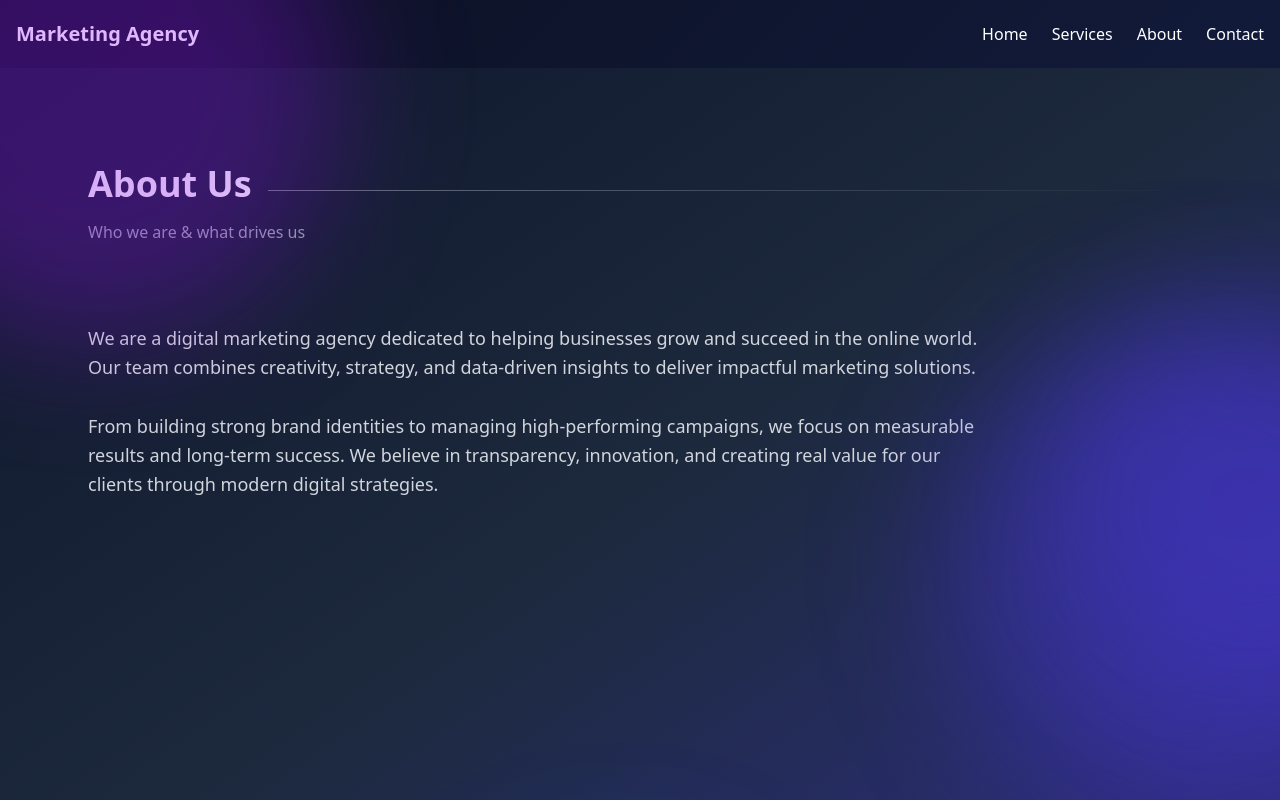
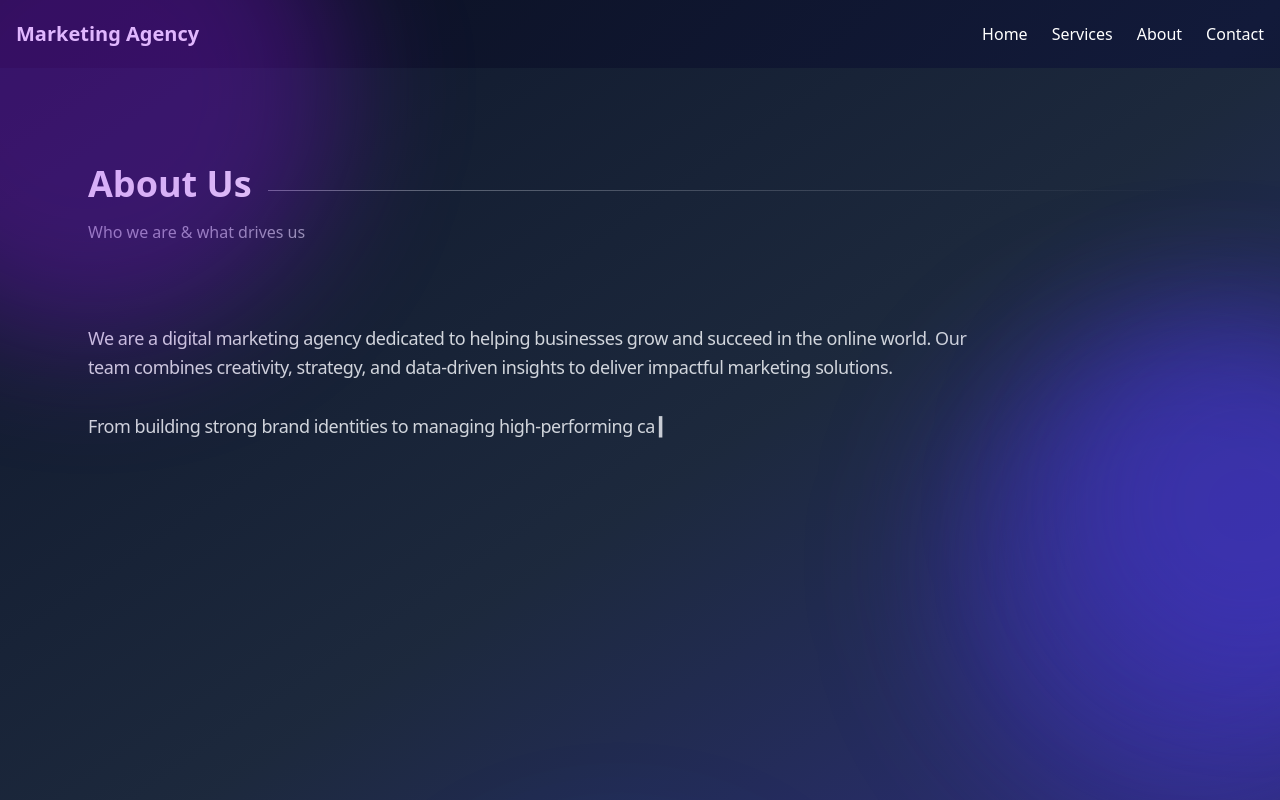
Before and after one commit to Lahcen-Ouhassou/Marketing-Agency-LandingPage, a React (Vite) app: page /about in a window 1280 px wide. Shown: the top 800 px of the page. Built offline with nearby package versions, Linux system fonts and the light colour scheme.

Commit message:
UpdAboutPage

```diff
--- a/src/pages/About.jsx
+++ b/src/pages/About.jsx
@@ -1,3 +1,5 @@
+import TextType from "@/components/TextType";
+
 function About() {
   return (
     <section className="py-24 bg-gradient-to-br from-slate-900 via-slate-800 to-indigo-900 text-gray-100 h-217">
@@ -14,20 +16,20 @@ function About() {
 
         {/* ===== CONTENT ===== */}
         <div className="max-w-4xl">
+         <TextType
+  text={`We are a digital marketing agency dedicated to helping businesses grow and succeed in the online world. Our team combines creativity, strategy, and data-driven insights to deliver impactful marketing solutions.
 
-          <p className="text-lg leading-relaxed text-gray-300">
+From building strong brand identities to managing high-performing campaigns, we focus on measurable results and long-term success. We believe in transparency, innovation, and creating real value for our clients through modern digital strategies.`}
+    typingSpeed={20}
+  pauseDuration={1000}
+  deletingSpeed={20}
+  cursorBlinkDuration={0.9}
+  loop={false}
+  className="text-lg leading-relaxed text-gray-300 break-words"
+ />
 
-            We are a digital marketing agency dedicated to helping businesses
-            grow and succeed in the online world. Our team combines creativity,
-            strategy, and data-driven insights to deliver impactful marketing
-            solutions.
-            <br />
-            <br />
-            From building strong brand identities to managing high-performing
-            campaigns, we focus on measurable results and long-term success. We
-            believe in transparency, innovation, and creating real value for our
-            clients through modern digital strategies.
-          </p>
+
+
         </div>
       </div>
     </section>
```
